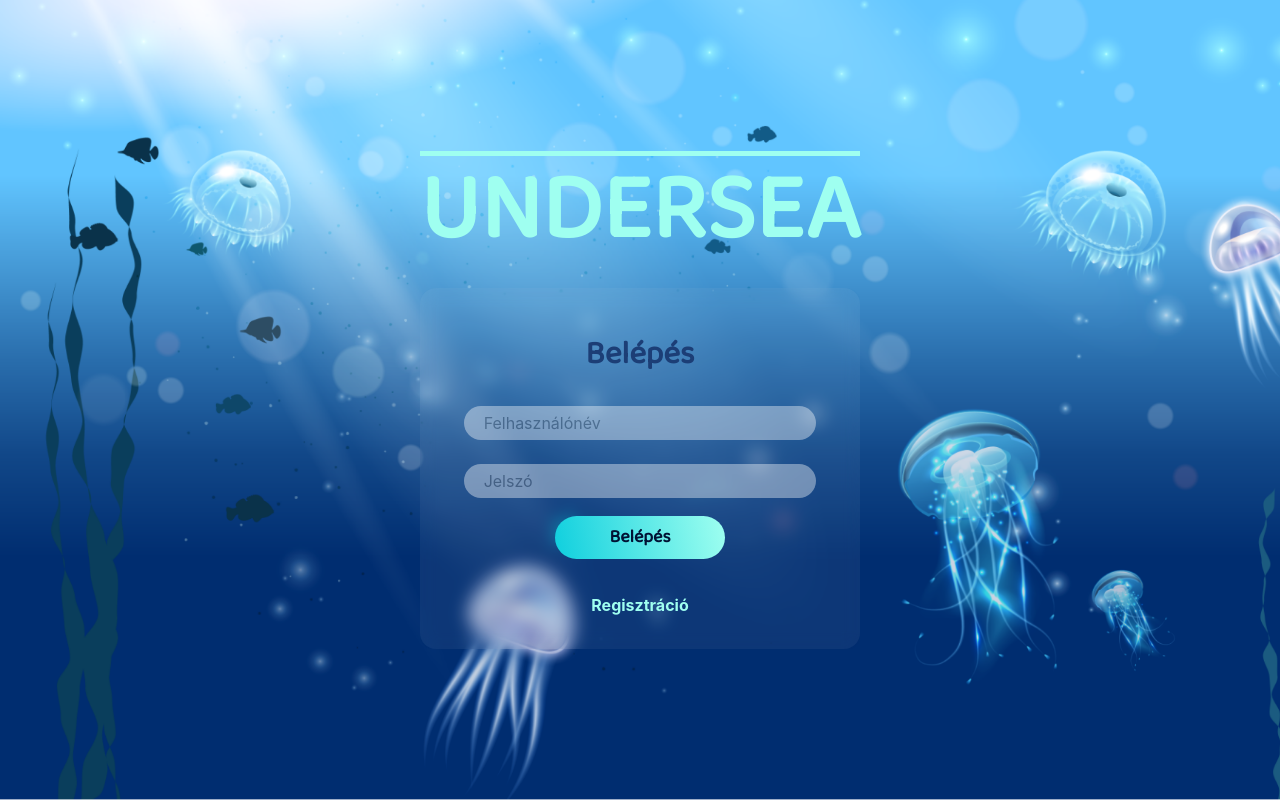
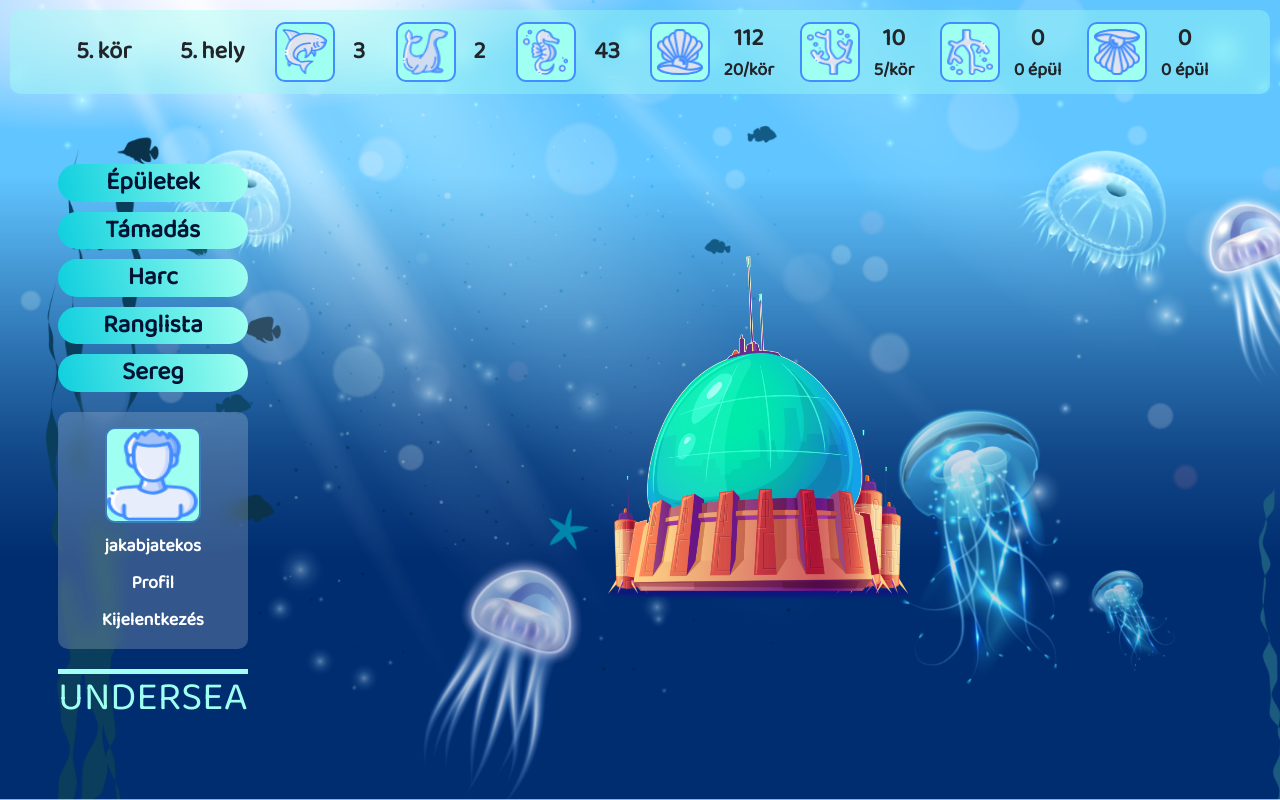
Before and after one commit to miklosabel/undersea, a React (Create React App) app: page /main/buildings in a window 1280 px wide. Before the commit this address led to /login. Built offline with nearby package versions, Linux system fonts and the light colour scheme.

Commit message:
refactor

```diff
--- a/src/components/towerImage/TowerImage.scss
+++ b/src/components/towerImage/TowerImage.scss
@@ -1,5 +1,5 @@
 .default_bg{
-  content: url('../../assets/background_tower.png');
+  content: url('../../assets/background_tower_2x.png');
   height: 372px;
   width: 360px;
 }
--- a/src/store/pages/login/store.ts
+++ b/src/store/pages/login/store.ts
@@ -19,7 +19,8 @@ export interface LoginState {
 
 export const LoginInitState: LoginState = {
   data: {
-    isConnected: false,
+    // TODO set this value to false by default
+    isConnected: true,
   },
   isDataLoaded: false,
   isError: false,
```
Also changed, not shown: src/components/statusBar/StatusBar.tsx (+0 -15 lines), 1 other file (tests, documents, lock files or other folders).
